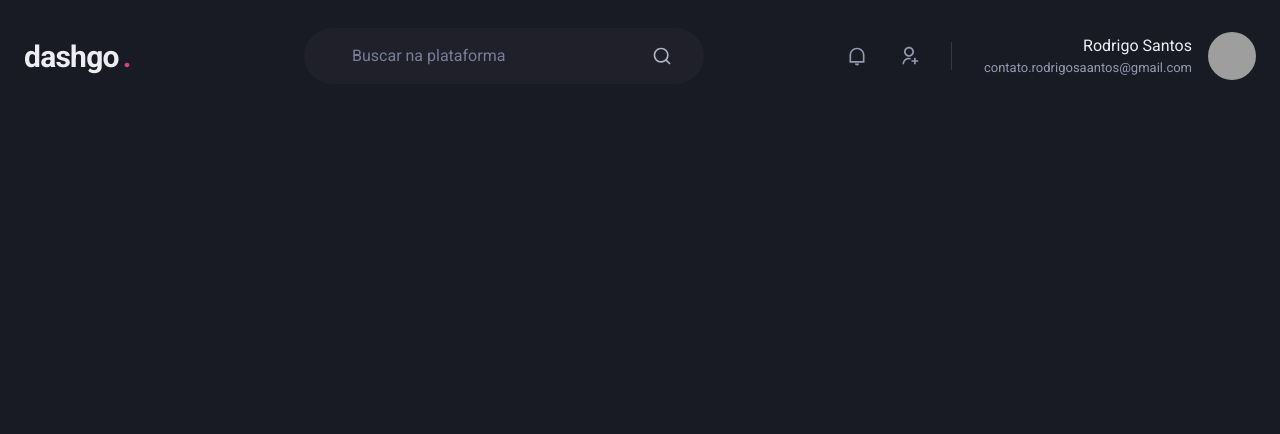
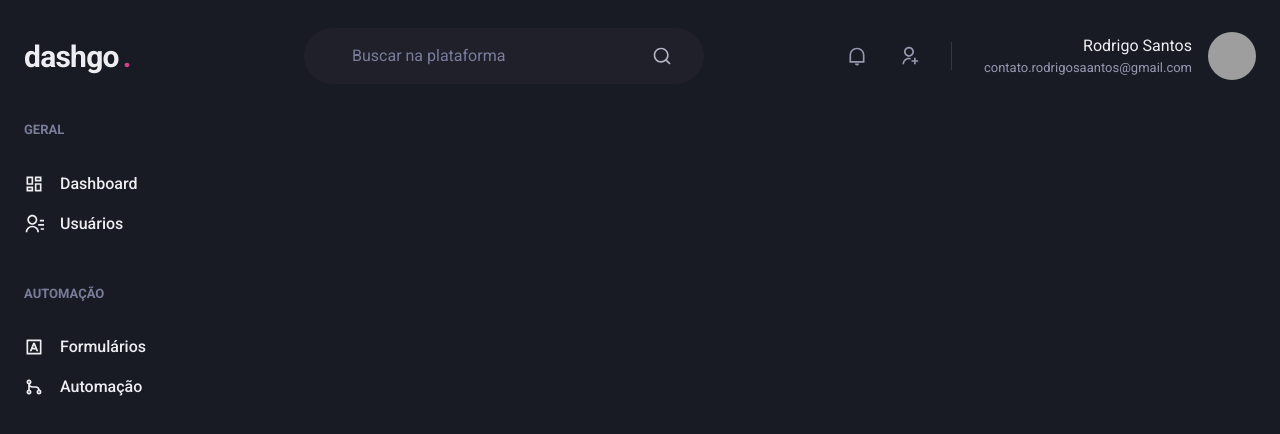
Before and after one commit to RodrigoSaantos/dashgo, a Next.js app: page /dashboard in a window 1280 px wide. Shown: the top 434 px of the page. Built offline with nearby package versions, Linux system fonts and the light colour scheme; grey boxes are pictures that could not be loaded.

Commit message:
Component: Sidebar

```diff
--- /dev/null
+++ b/src/components/Sidbar.tsx
@@ -0,0 +1,64 @@
+import { Box, Icon, Link, Stack, Text } from '@chakra-ui/react';
+import {
+  RiContactsLine,
+  RiDashboardLine,
+  RiGitMergeLine,
+  RiInputMethodLine,
+} from 'react-icons/ri';
+
+export function Sidebar() {
+  return (
+    <Box as="aside" w="64" mr="8">
+      <Stack spacing="12" align="flex-start">
+        <Box>
+          <Text
+            fontWeight="bold"
+            color="gray.400"
+            fontSize="small"
+            casing="uppercase"
+          >
+            Geral
+          </Text>
+          <Stack spacing="4" mt="8" align="stretch">
+            <Link display="flex" alignItems="center" href="#/">
+              <Icon as={RiDashboardLine} fontSize={20} />
+              <Text ml={4} fontWeight="medium">
+                Dashboard
+              </Text>
+            </Link>
+            <Link display="flex" alignItems="center" href="#/">
+              <Icon as={RiContactsLine} fontSize={20} />
+              <Text ml={4} fontWeight="medium">
+                Usuários
+              </Text>
+            </Link>
+          </Stack>
+        </Box>
+        <Box>
+          <Text
+            fontWeight="bold"
+            color="gray.400"
+            fontSize="small"
+            casing="uppercase"
+          >
+            Automação
+          </Text>
+          <Stack spacing={4} mt={8} align="stretch">
+            <Link display="flex" alignItems="center" href="#/">
+              <Icon as={RiInputMethodLine} fontSize={20} />
+              <Text ml={4} fontWeight="medium">
+                Formulários
+              </Text>
+            </Link>
+            <Link display="flex" alignItems="center" href="#/">
+              <Icon as={RiGitMergeLine} fontSize={20} />
+              <Text ml={4} fontWeight="medium">
+                Automação
+              </Text>
+            </Link>
+          </Stack>
+        </Box>
+      </Stack>
+    </Box>
+  );
+}
--- a/src/pages/dashboard.tsx
+++ b/src/pages/dashboard.tsx
@@ -1,5 +1,15 @@
+import { Flex } from '@chakra-ui/react';
 import { Header } from '../components/Header';
+import { Sidebar } from '../components/Sidbar';
 
 export default function Dashboard() {
-  return <Header />;
+  return (
+    <Flex direction="column" h="100vh">
+      <Header />
+
+      <Flex w="100%" my={6} maxW={1480} mx="auto" px={6}>
+        <Sidebar />
+      </Flex>
+    </Flex>
+  );
 }
```
